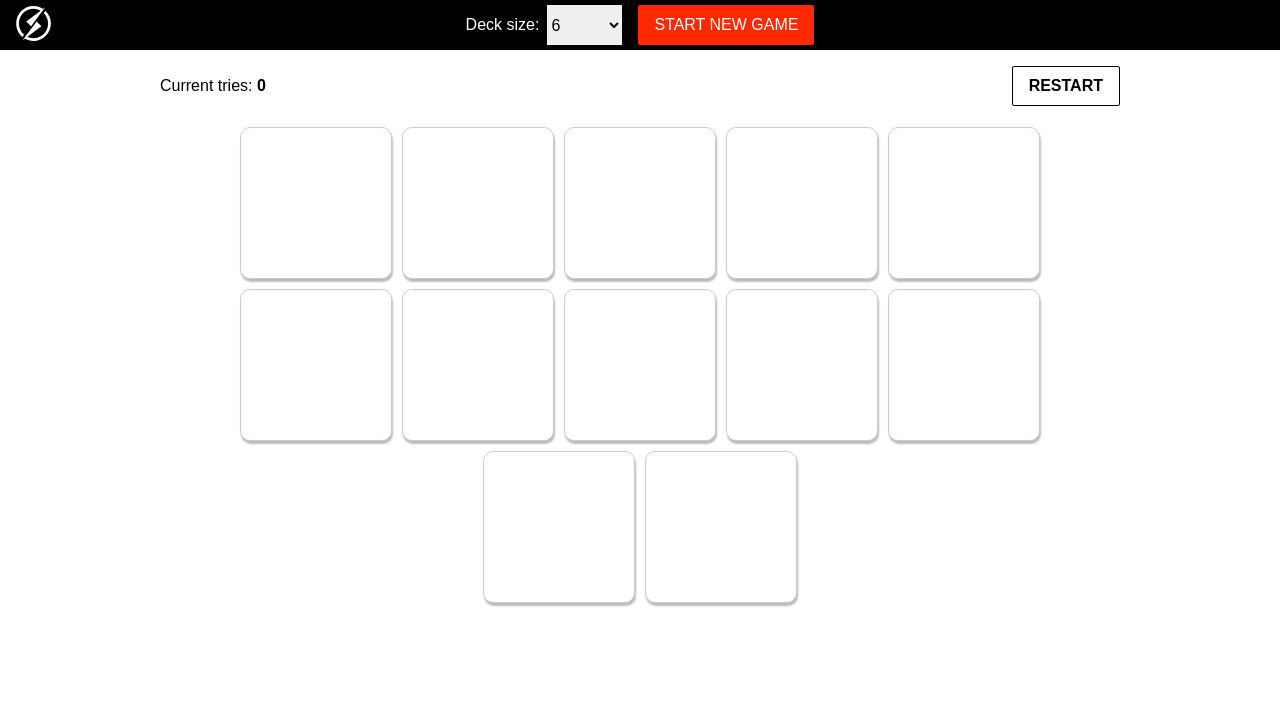
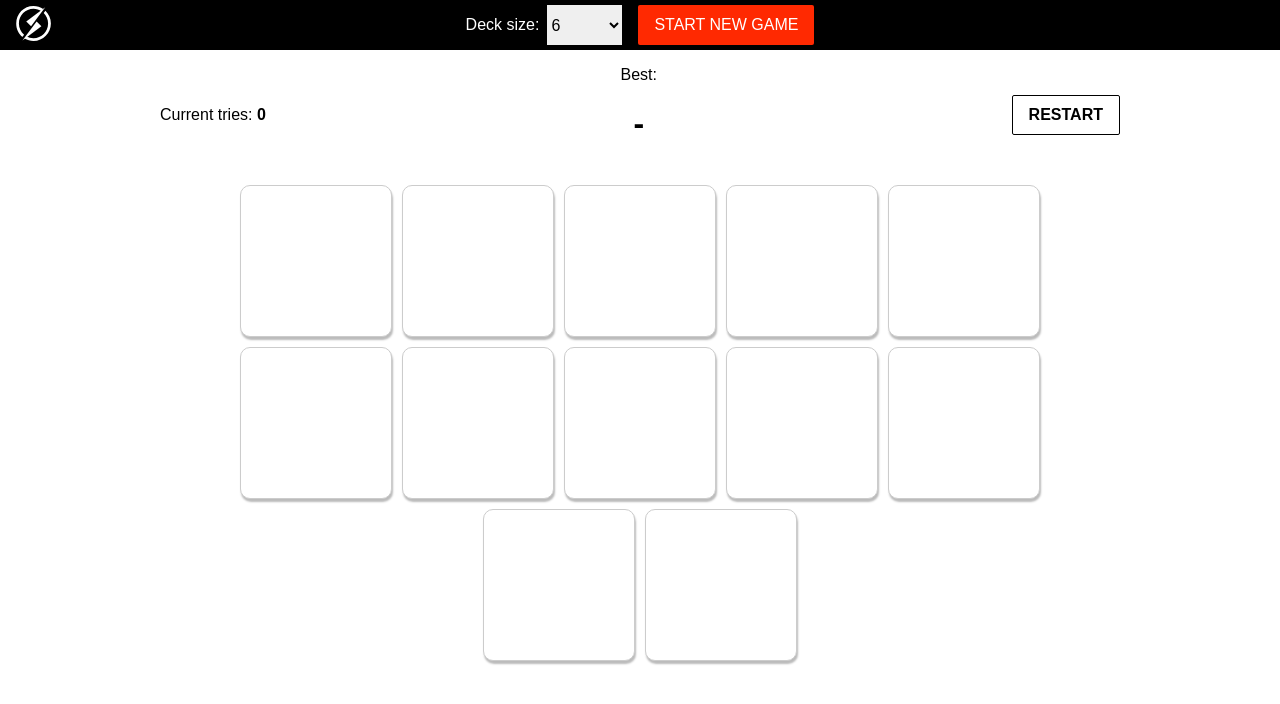
Before and after one commit to danieldecsi/memory-card-game, a React (Create React App) app: page / in a window 1280 px wide. Shown: the top 704 px of the page. Built offline with nearby package versions, Linux system fonts and the light colour scheme.

Commit message:
Keep track of user's best scores

```diff
--- a/src/App.js
+++ b/src/App.js
@@ -3,6 +3,8 @@ import './App.css';
 import { Header } from './components/header/Header';
 import { Statistics } from './components/statistics/Statistics';
 import { Board } from './components/board/Board';
+
+const LOCAL_STORAGE_HIGHSCORES_KEY = 'highscores';
 
 class App extends Component {
   constructor(props) {
@@ -13,6 +15,7 @@ class App extends Component {
       deck: this.initializeDeck(6),
       freeze: false,
       currentTries: 0,
+      highscores: this.restoreHighscores(),
     };
 
     this.deckSizeOptions = Array.from({ length: 5 }).map((_, index) => index + 6);
@@ -41,8 +44,26 @@ class App extends Component {
     };
   }
 
+  restoreHighscores() {
+    let highscores = {};
+
+    const serializedHighscores = localStorage.getItem(LOCAL_STORAGE_HIGHSCORES_KEY);
+    if (serializedHighscores) {
+      highscores = JSON.parse(serializedHighscores);
+    }
+
+    return highscores;
+  }
+
+  persistHighscores() {
+    const { highscores } = this.state;
+
+    const serializedHighscores = JSON.stringify(highscores);
+    localStorage.setItem(LOCAL_STORAGE_HIGHSCORES_KEY, serializedHighscores);
+  }
+
   render() {
-    const { deckSize, currentTries, deck } = this.state;
+    const { deckSize, currentTries, highscores, deck } = this.state;
 
     return (
       <Fragment>
@@ -56,6 +77,7 @@ class App extends Component {
         <div className='AppContentContainer'>
           <Statistics
             currentTries={currentTries}
+            best={highscores[deckSize]}
             onRestartClick={this.onNewGameClick}
           />
 
@@ -147,7 +169,21 @@ class App extends Component {
     const win = this.state.deck.every((card) => card.matched);
 
     if (win) {
-      alert('Nyertel');
+      const { currentTries, highscores, deckSize } = this.state;
+
+      if (!highscores[deckSize] || currentTries < highscores[deckSize]) {
+        alert(`Uj rekord: ${currentTries}!`);
+
+        this.setState(
+          ({ highscores }) => ({
+            highscores: {
+              ...highscores,
+              [deckSize]: currentTries,
+            },
+          }),
+          () => this.persistHighscores(),
+        );
+      }
     }
   }
 
--- a/src/components/board/Board.js
+++ b/src/components/board/Board.js
@@ -9,9 +9,8 @@ export class Board extends Component {
     return (
       <div className='Board'>
         {deck.map((card) => (
-          <div className='BoardCardContainer'>
+          <div key={card.key} className='BoardCardContainer'>
             <Card
-              key={card.key}
               card={card}
               onClick={() => onCardClick(card)}
             />
--- a/src/components/header/Header.js
+++ b/src/components/header/Header.js
@@ -9,7 +9,7 @@ export const Header = ({
 }) => (
   <header className='Header'>
     <div className='HeaderLeft'>
-      <img className='HeaderLogo' src='./logo.svg' />
+      <img className='HeaderLogo' src='./logo.svg' alt='Supercharge' />
     </div>
     <div className='HeaderMiddle'>
       Deck size:
--- a/src/components/statistics/Statistics.css
+++ b/src/components/statistics/Statistics.css
@@ -3,6 +3,10 @@
   justify-content: space-between;
   align-items: center;
   padding: 1rem 0;
+}
+
+.StatisticsBestContainer {
+  text-align: center;
 }
 
 .StatisticsRestartButton {
--- a/src/components/statistics/Statistics.js
+++ b/src/components/statistics/Statistics.js
@@ -3,12 +3,18 @@ import './Statistics.css';
 
 export const Statistics = ({
   currentTries,
+  best,
   onRestartClick,
 }) => (
   <div className='Statistics'>
     <span>
       Current tries: <strong>{currentTries}</strong>
     </span>
+
+    <div className='StatisticsBestContainer'>
+      Best:
+      <h1>{best || '-'}</h1>
+    </div>
 
     <button
       className='StatisticsRestartButton'
```
